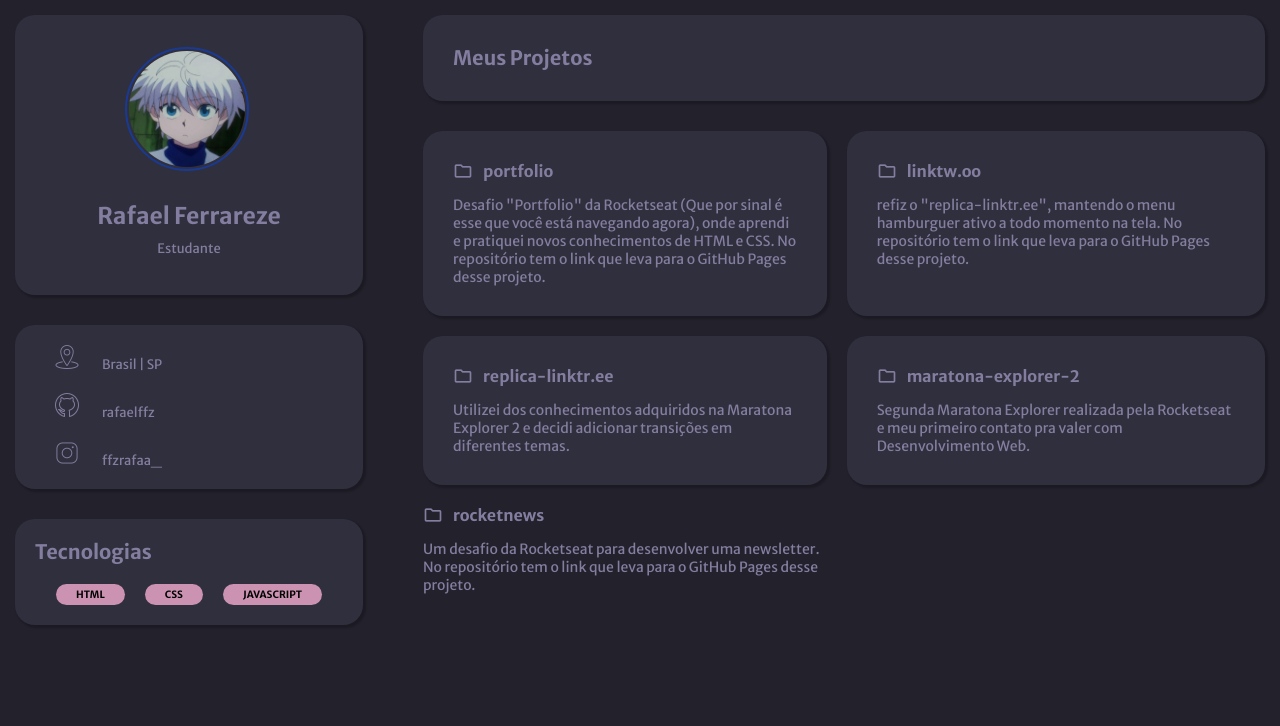
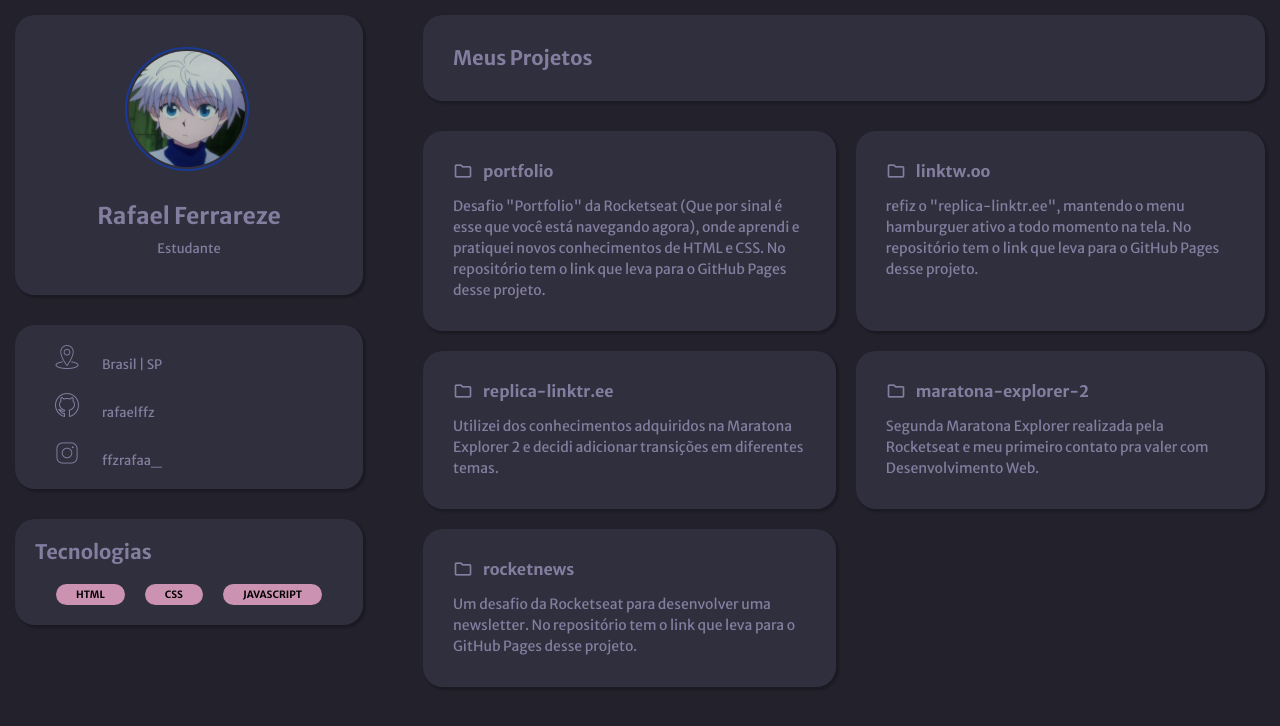
Before and after one commit to rafaelffz/portfolio.v1, a plain HTML site: page index.html in a window 1280 px wide. Drawn offline with Linux system fonts and the light colour scheme.

Commit message:
Update style.css

```diff
--- a/css/style.css
+++ b/css/style.css
@@ -121,6 +121,7 @@ a {
     flex-wrap: wrap;
     padding-bottom: 20px;
     border-radius: 20px;
+    /* justify-content: center; */
     box-shadow: 2px 2px 2px 1px rgba(0, 0, 0, 0.2);
 }
 
@@ -185,7 +186,9 @@ a {
     display: grid;
     grid-template-areas:
     "projeto1 projeto2"
-    "projeto3 projeto4";
+    "projeto3 projeto4"
+    "projeto5 projeto6"
+    "projeto7 projeto8";
     gap: 20px;
 }
 
@@ -210,6 +213,7 @@ a {
 #dproject {
     font-weight: 400;
     font-size: 14px;
+    line-height: 150%;
 }
 
 #project1 {
@@ -278,6 +282,22 @@ a {
     transform: scale(1.03);
 }
 
+#project5 {
+    grid-area: projeto5;
+    display: flex;
+    flex-direction: column;
+    background-color: var(--bg-cards);
+    border-radius: 20px;
+    width: 100%;
+    padding: 30px;
+    box-shadow: 2px 2px 2px 1px rgba(0, 0, 0, 0.2);
+    transition: 120ms linear;
+}
+
+#project5:hover {
+    transform: scale(1.03);
+}
+
 @media screen and (max-width: 820px) {
 
     #container {
```
